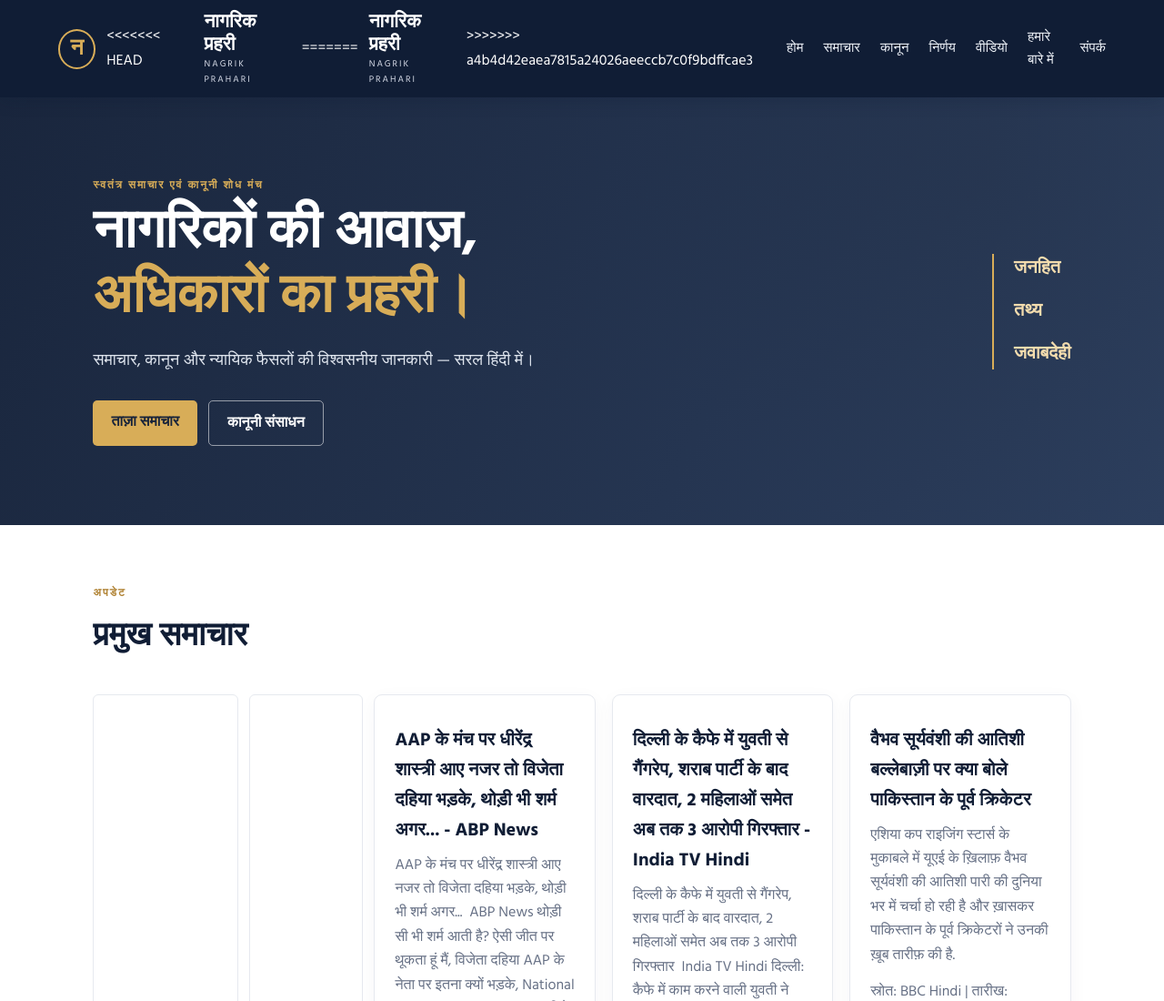
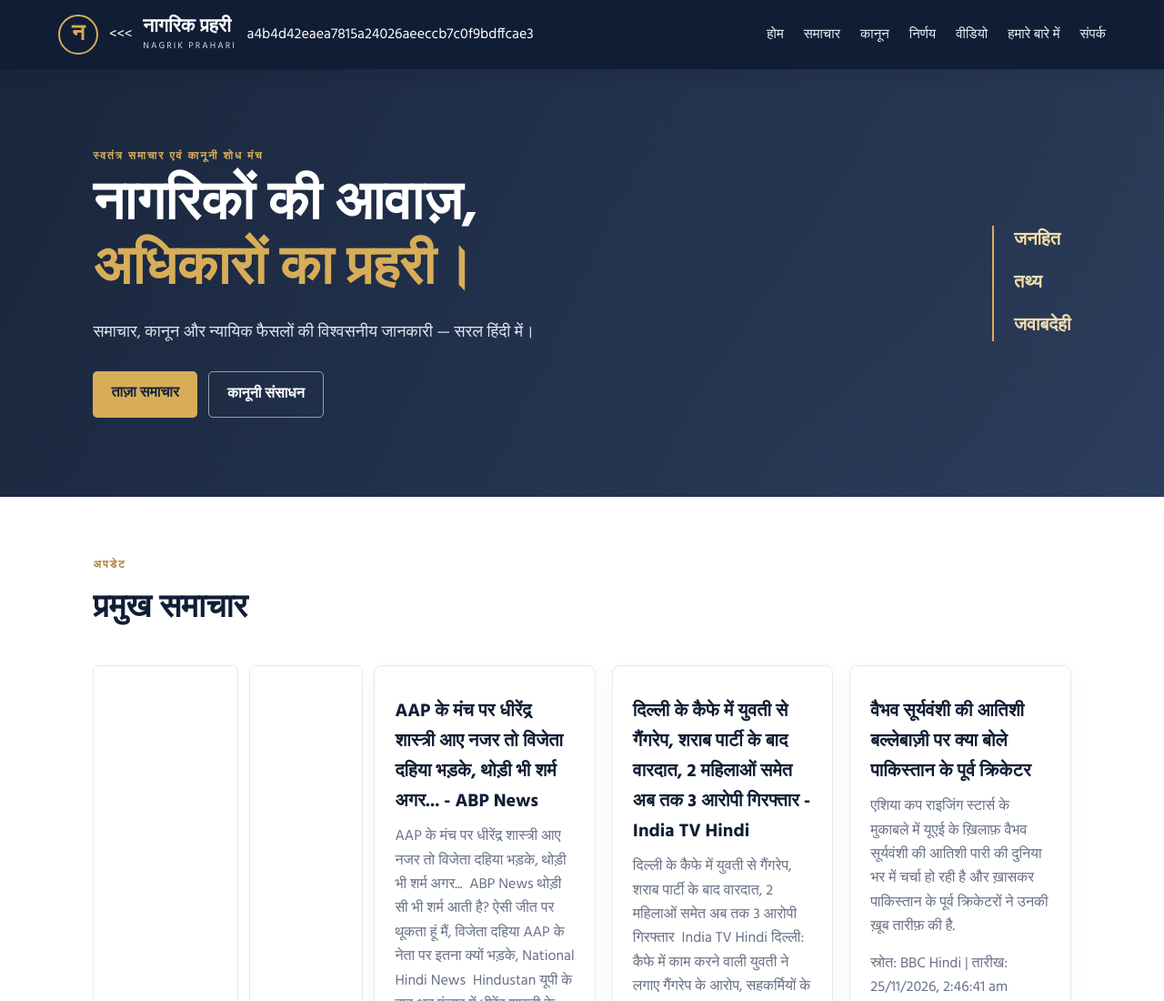
Before and after one commit to nagrikprahari/nagrik-prahari, a website: page index.html in a window 1280 px wide. Shown: the top 1100 px of the page at 91% size. Drawn offline with Linux system fonts and the light colour scheme.

Commit message:
Fix merge conflict markers in website

```diff
--- a/index.html
+++ b/index.html
@@ -11,11 +11,7 @@
   <header class="site-header">
     <a class="brand" href="#home">
       <span class="brand-mark">न</span>
-<<<<<<< HEAD
-      <span><strong>नागरिक प्रहरी</strong><small>NAGRIK PRAHARI</small></span>
-=======
-      <span translate="no" class="notranslate"><strong>नागरिक प्रहरी</strong><small>NAGRIK PRAHARI</small></span>
->>>>>>> a4b4d42eaea7815a24026aeeccb7c0f9bdffcae3
+<<<<span translate="no" class="notranslate"><strong>नागरिक प्रहरी</strong><small>NAGRIK PRAHARI</small></span> a4b4d42eaea7815a24026aeeccb7c0f9bdffcae3
     </a>
     <button class="menu-toggle" id="menuToggle" aria-label="मेन्यू खोलें">☰</button>
     <nav id="mainNav">
```
